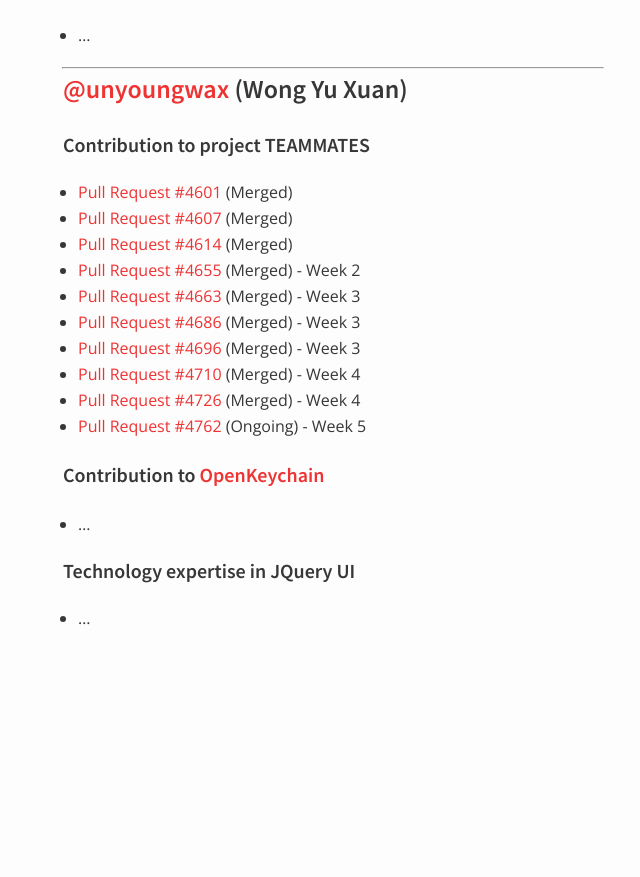
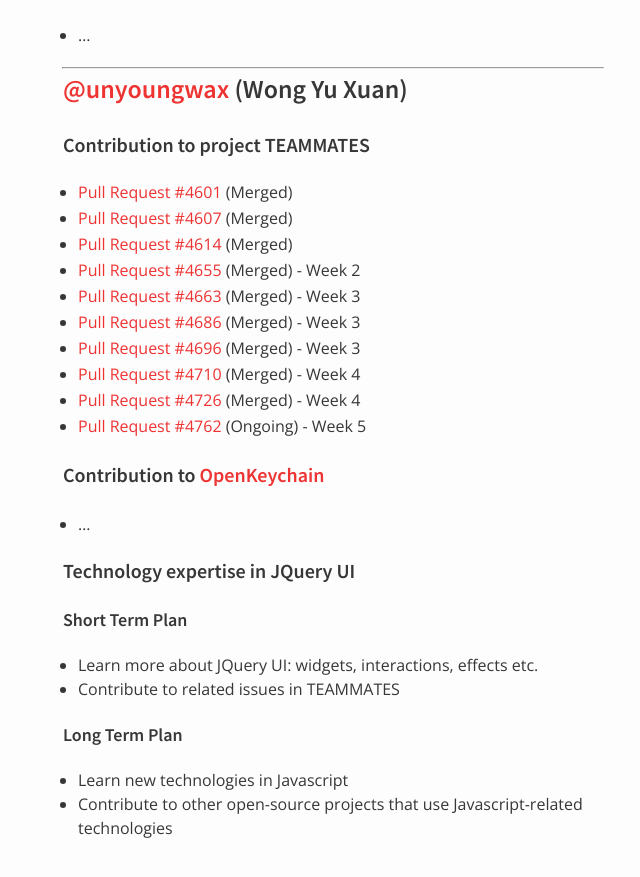
Before and after one commit to nus-oss/cs3281-AY1516S2-website, a Jekyll site: the page built from teams/teammates.md, in a window 1280 px wide and 900 px high, scrolled down 2432 px. Shown: the top 877 px of the window, without its empty margins (307-947 px from the left). Built offline with Jekyll 4.4.1, drawn with Linux system fonts in a browser that asks for light colours; before the commit the page ends 3122 px from its top, so only the background shows below that.

Commit message:
Update Yu Xuan's plan for technology expertise

```diff
--- a/teams/teammates.md
+++ b/teams/teammates.md
@@ -107,4 +107,11 @@
  * ...
 
 #### Technology expertise in JQuery UI
- * ...
+
+##### Short Term Plan
+ * Learn more about JQuery UI: widgets, interactions, effects etc.
+ * Contribute to related issues in TEAMMATES
+
+##### Long Term Plan
+ * Learn new technologies in Javascript
+ * Contribute to other open-source projects that use Javascript-related technologies
```
